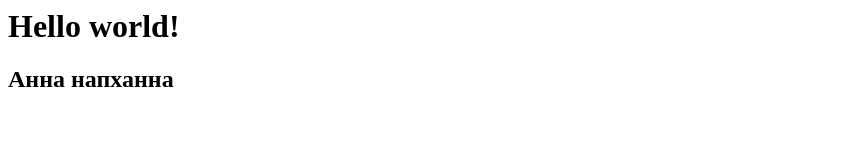
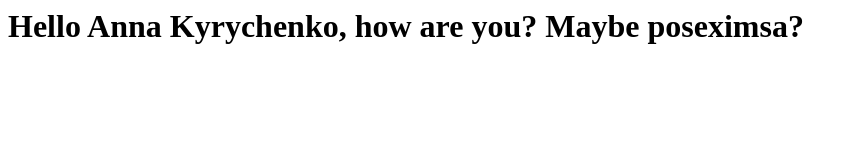
Before and after one commit to AndriiUser/Homework-mate-academy, a plain HTML site: page index.html in a window 1280 px wide. Shown: the whole page, without its empty margins (0-858 px from the left). Drawn offline with Linux system fonts and the light colour scheme.

Commit message:
add new massinge

```diff
--- a/index.html
+++ b/index.html
@@ -1,2 +1 @@
-<h1> Hello world!</h1>
-<h2> Анна напханна</h2>
+<h1> Hello Anna Kyrychenko, how are you? Maybe poseximsa?</h1>
```
